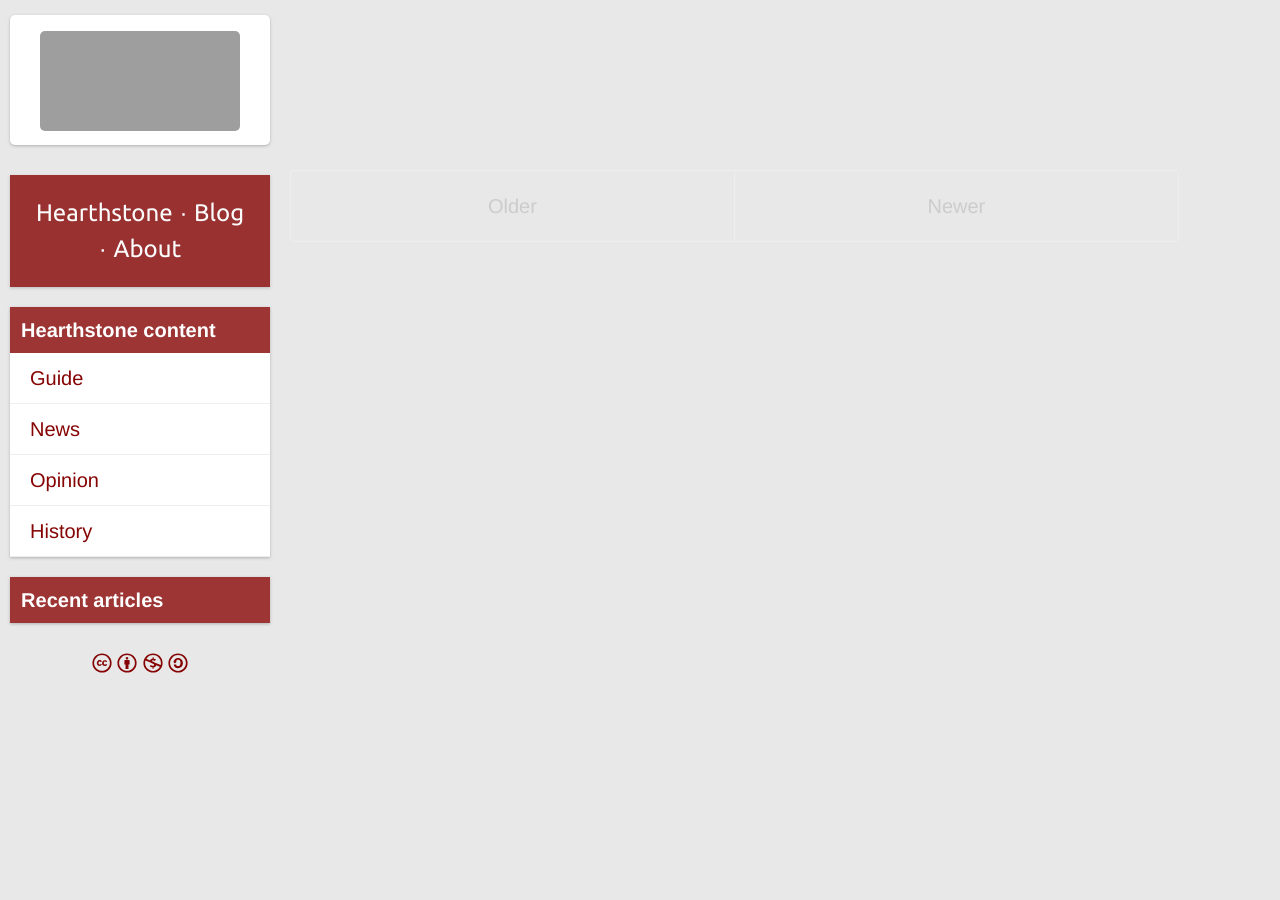
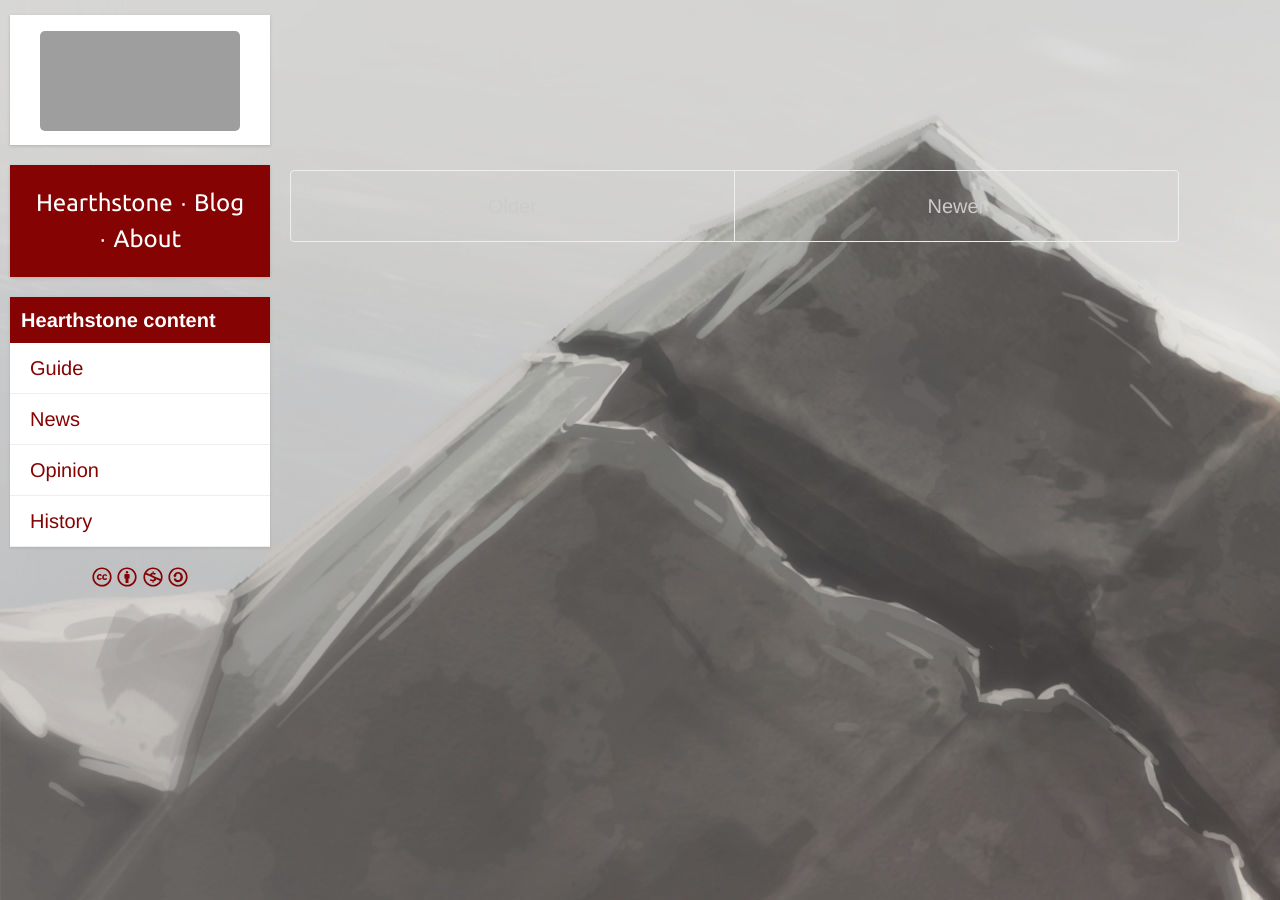
Before and after one commit to oblio360/dota-blog, a Jekyll site: the page built from index.html, in a window 1280 px wide. Built offline with Jekyll 4.4.1, drawn with Linux system fonts in a browser that asks for light colours; nearby versions of some CDN libraries; Markdown is read by kramdown in place of the engine named in the settings; the list of posts is cut into pages by our own code; grey boxes are pictures that could not be loaded.

Commit message:
Adding a background for the Dota blog.

```diff
--- a/css/blog-global.css
+++ b/css/blog-global.css
@@ -20,9 +20,13 @@
     -webkit-text-size-adjust: 100%;
     -ms-text-size-adjust: 100%;
 }
-@media(min-width: 20rem) {
+@media(min-width: 768px) {
     html, body {
         font-size: 20px;
+        background-image: url('/images/common/background.jpg');
+        background-repeat: no-repeat;
+        background-position: left top;
+        background-attachment: fixed;
     }
 }
 
@@ -250,11 +254,10 @@
 
 .logo-container {
     margin-top: 5px;
-    margin-bottom: 15px;
+    margin-bottom: 10px;
     width: 100%;
     text-align: center;
     background-color: #ffffff;
-    border-radius: 5px 5px 5px 5px;
     box-shadow: 0 1px 3px #b0b0b0;
 }
 
@@ -275,9 +278,8 @@
     text-align: center;
     font-size: 1.2rem;
     padding: 20px;
-    margin-top: 30px;
+    margin-top: 20px;
     margin-bottom: 20px;
-    opacity: 0.8;
     box-shadow: 0 1px 3px #b0b0b0;
 }
 
@@ -301,26 +303,33 @@
     text-decoration: underline;
 }
 
-@media(max-width: 767px) {
 .tag-box, .archive-box {
     width: 100%;
-        text-align: center;
     margin-top: 20px;
-        margin-bottom: 10px;
     padding-left: 0;
     box-shadow: 0 1px 3px #b0b0b0;
     background-color: #ffffff;
 }
+
+@media(max-width: 767px) {
+    .tag-box, .archive-box {
+        text-align: center;
+        margin-bottom: 10px;
+    }
 }
 @media(min-width: 768px) {
     .tag-box, .archive-box {
-        width: 100%;
         text-align: left;
-        margin-top: 20px;
         margin-bottom: 20px;
-        padding-left: 0;
-        box-shadow: 0 1px 3px #b0b0b0;
-        background-color: #ffffff;
+    }
+}
+
+@media(max-height: 900px) and (min-width: 768px) {
+    .tag-box {
+        margin-bottom: 10px;
+    }
+    .archive-box {
+        display: none;
     }
 }
 
@@ -329,7 +338,6 @@
     display: inline-block;
     padding-top: 8px;
     padding-bottom: 8px;
-    opacity: 0.8;
 }
 
 .tag-element {
@@ -361,6 +369,12 @@
     padding-top: 10px;
 }
 
+@media(max-height: 600px) {
+    .license-box {
+        padding-top: 0px;
+    }
+}
+
 a.license:hover, a.license:focus {
     text-decoration: none;
 }
@@ -375,7 +389,7 @@
     padding-bottom: 5px;
 }
 
-.adslot_1  {
+.adslot_1 {
     width: 320px;
     height: 100px;
 }
```
Also changed, not shown: images/common/background.jpg (added). Lines whose indentation alone changed are shown as unchanged.
